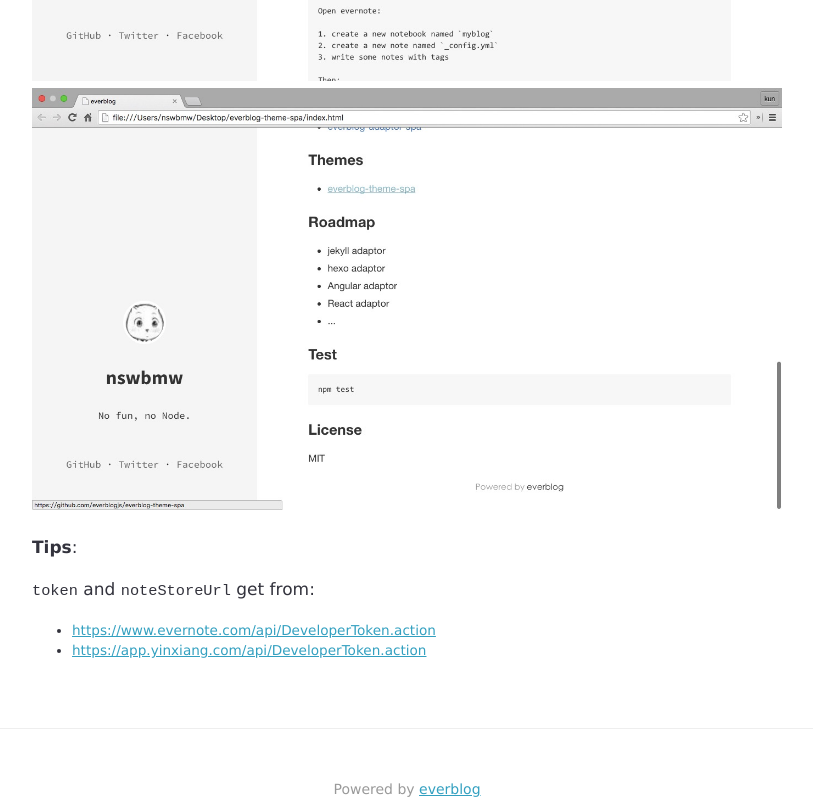
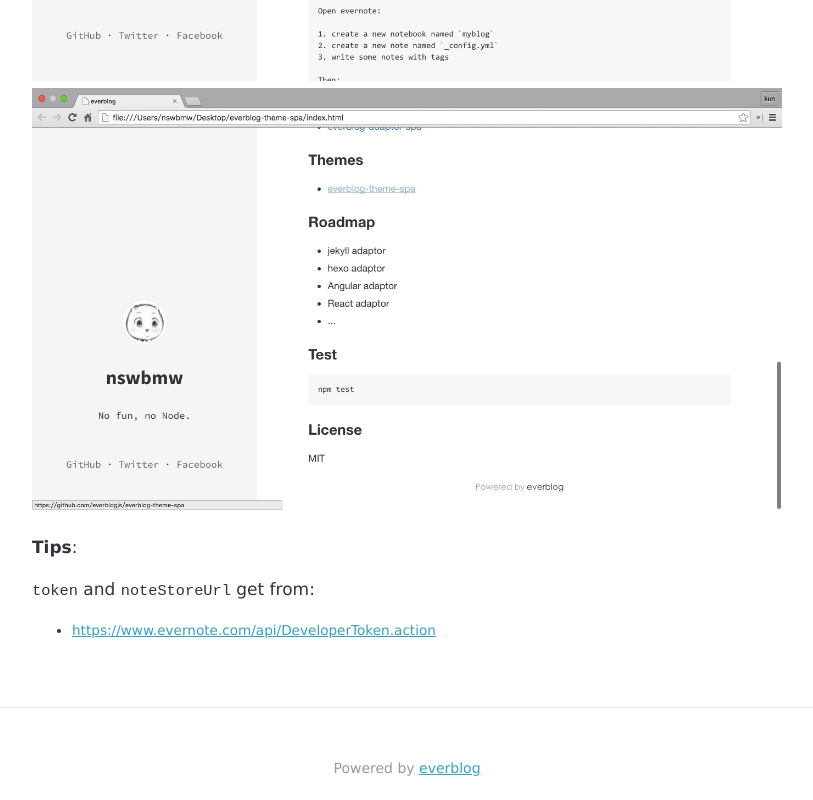
Before and after one commit to nswbmw/everblog.io, a website: page index.html in a window 1280 px wide. Shown: the part 3134-3934 px from the top of the page, without its empty margins (233-1046 px from the left). After the commit the page ends 3913 px from the top, so only its background shows below. Drawn offline with Linux system fonts and the light colour scheme; a web font is replaced by a local one.

Commit message:
rm yinxiang link

```diff
--- a/index.html
+++ b/index.html
@@ -38,8 +38,7 @@
 <p><strong>Tips</strong>:  </p>
 <p><code>token</code> and <code>noteStoreUrl</code> get from:  </p>
 <ul>
-<li><a href="https://www.evernote.com/api/DeveloperToken.action">https://www.evernote.com/api/DeveloperToken.action</a>  </li>
-<li><a href="https://app.yinxiang.com/api/DeveloperToken.action">https://app.yinxiang.com/api/DeveloperToken.action</a></li>
+<li><a href="https://www.evernote.com/api/DeveloperToken.action">https://www.evernote.com/api/DeveloperToken.action</a></li>
 </ul>
 </div>
       </div>
--- a/package.json
+++ b/package.json
@@ -9,7 +9,7 @@
     "koa"
   ],
   "dependencies": {
-    "everblog-adaptor-spa": "^0.2.0"
+    "everblog-adaptor-spa": "^0.3.0"
   },
   "author": {
     "name": "nswbmw",
```
